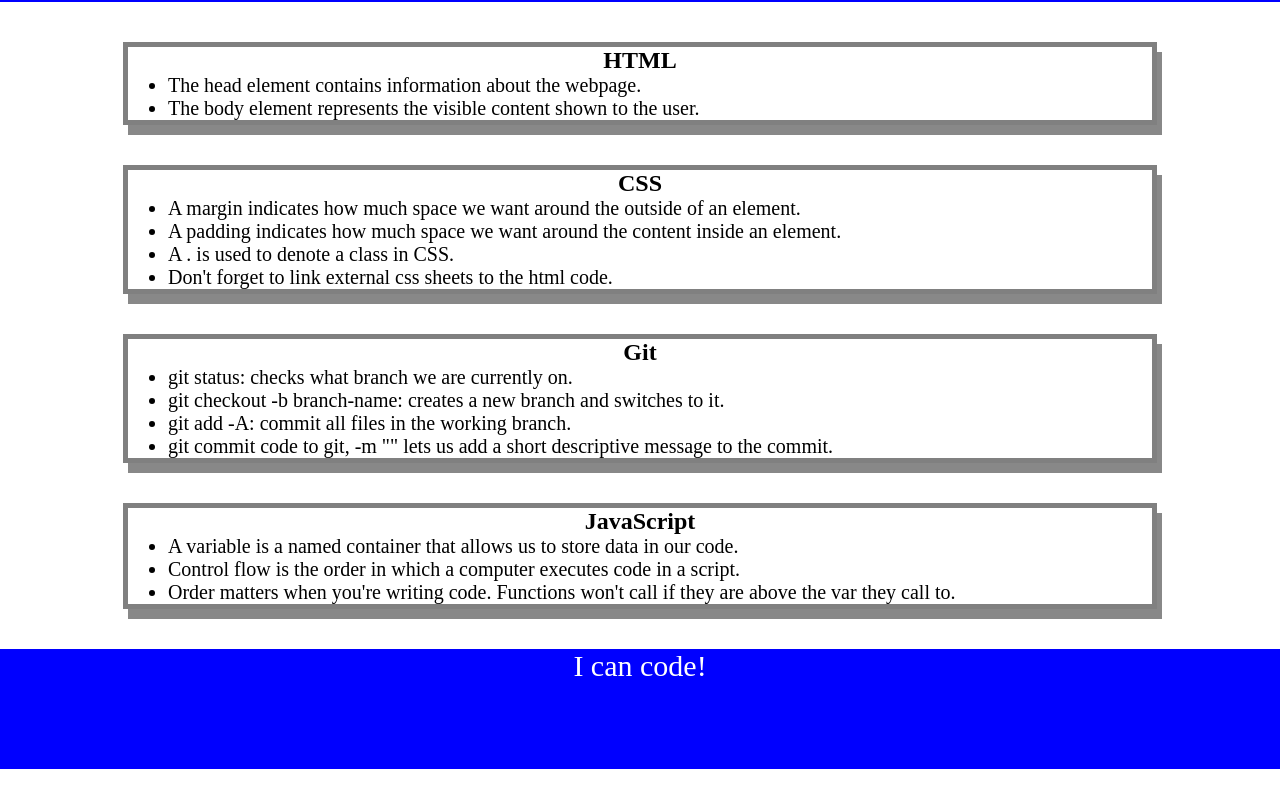
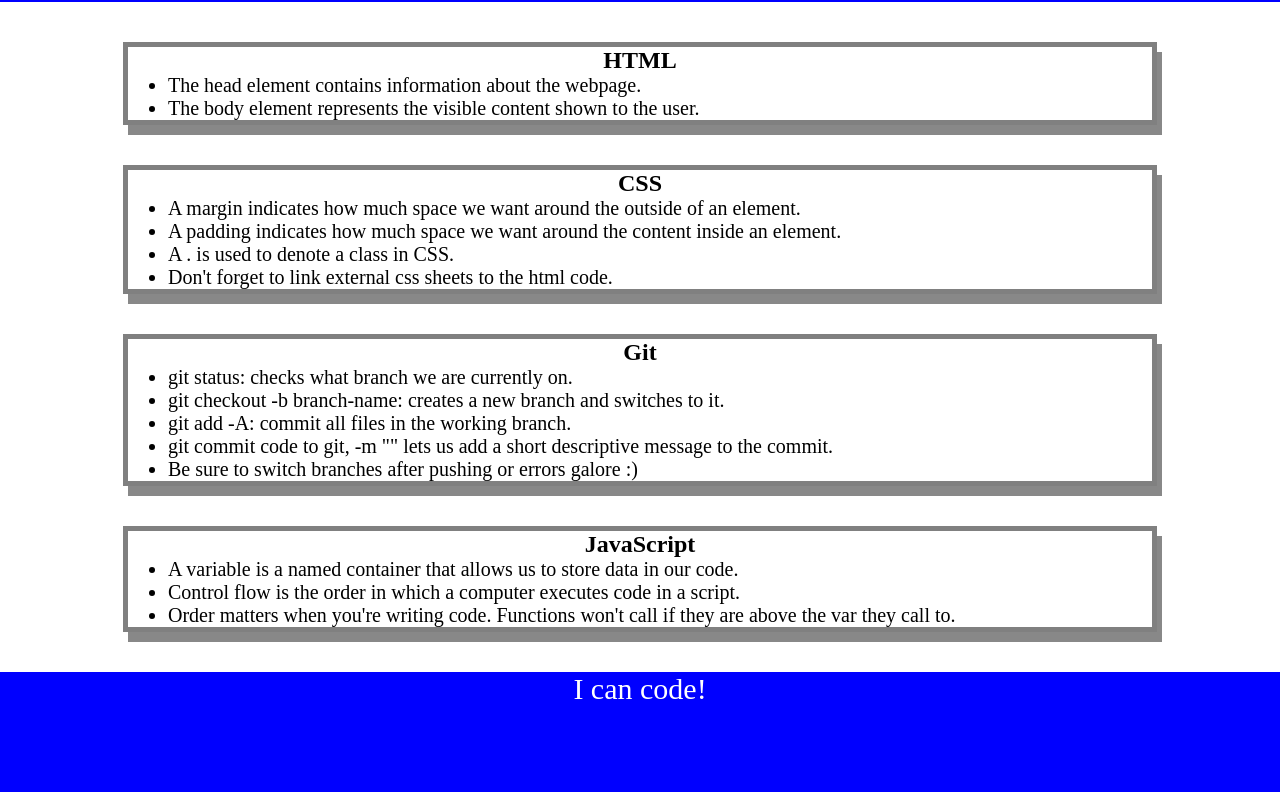
Before and after one commit to CleveHardcastle/prework-study-guide, a plain HTML site: page index.html in a window 1280 px wide. Shown: the part 118-910 px from the top of the page. Before the commit the page ends 887 px from the top, so only its background shows below. Drawn offline with Linux system fonts and the light colour scheme.

Commit message:
updated project README file

```diff
--- a/index.html
+++ b/index.html
@@ -42,6 +42,7 @@
           <li>git checkout -b branch-name: creates a new branch and switches to it.</li>
           <li>git add -A: commit all files in the working branch.</li>
           <li>git commit code to git, -m "" lets us add a short descriptive message to the commit.</li>
+          <li>Be sure to switch branches after pushing or errors galore :)</li>
         </ul>
 
       </section>
```
Also changed, not shown: 1 other file.
